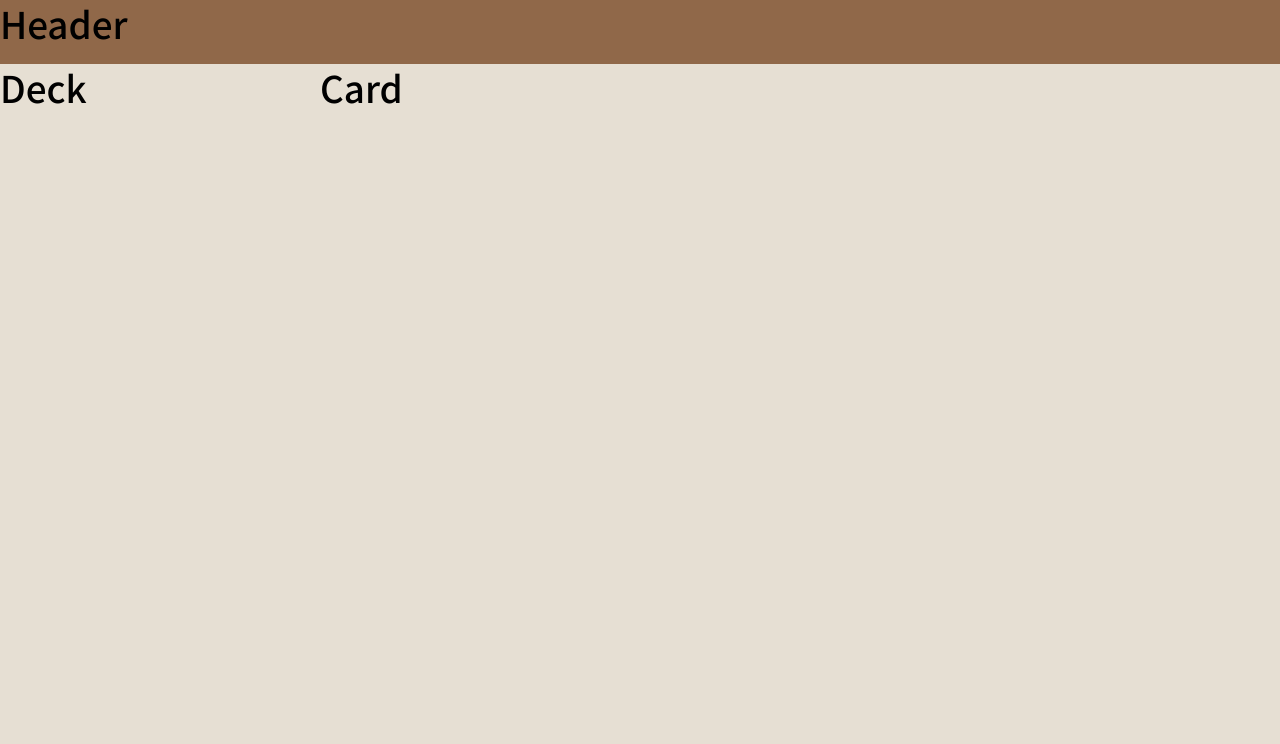
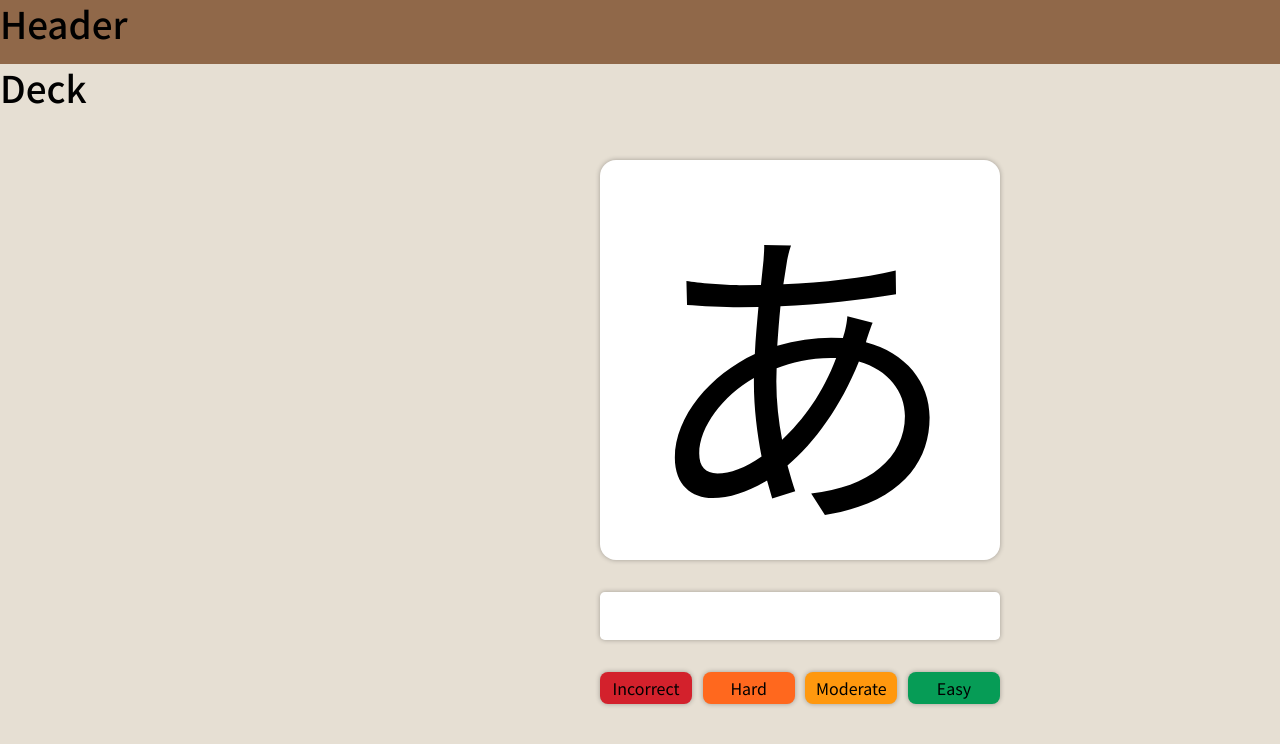
Before and after one commit to lauraschoerken/japan-one-step, a React (Vite) app: page / in a window 1280 px wide. Shown: the top 744 px of the page. Built offline with nearby package versions, Linux system fonts and the light colour scheme.

Commit message:
feat: template for card

```diff
--- a/src/components/Card/components/CardComponent.tsx
+++ b/src/components/Card/components/CardComponent.tsx
@@ -1,9 +1,41 @@
+import CardButton from './CardButton'
 import './CardComponent.scss'
+export interface Difficulty {
+	color: string
+	name: string
+}
 
 const CardComponent = () => {
+	const difficulties: Difficulty[] = [
+		{
+			name: 'easy',
+			color: '#069C56',
+		},
+		{
+			name: 'medium',
+			color: '#FF980E',
+		},
+		{
+			name: 'hard',
+			color: '#FF681E',
+		},
+		{
+			name: 'not_guessed',
+			color: '#D3212C',
+		},
+	]
+
 	return (
-		<div>
-			<h1>Card</h1>
+		<div className='card-main'>
+			<div className='show-value'>
+				<h2>あ</h2>
+			</div>
+			<input className='guess-value' type='text' />
+			<div className='buttons'>
+				{difficulties.map((difficulty) => (
+					<CardButton difficulty={difficulty} />
+				))}
+			</div>
 		</div>
 	)
 }
```
